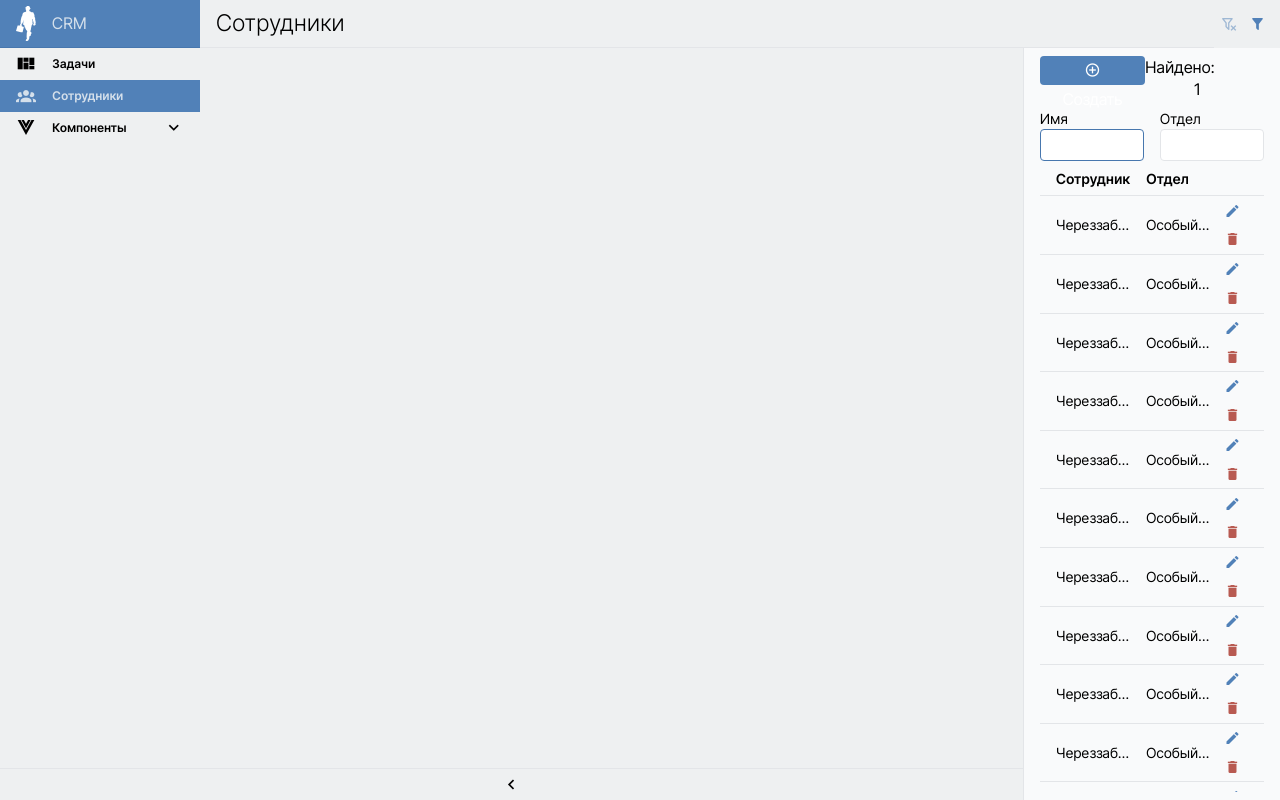
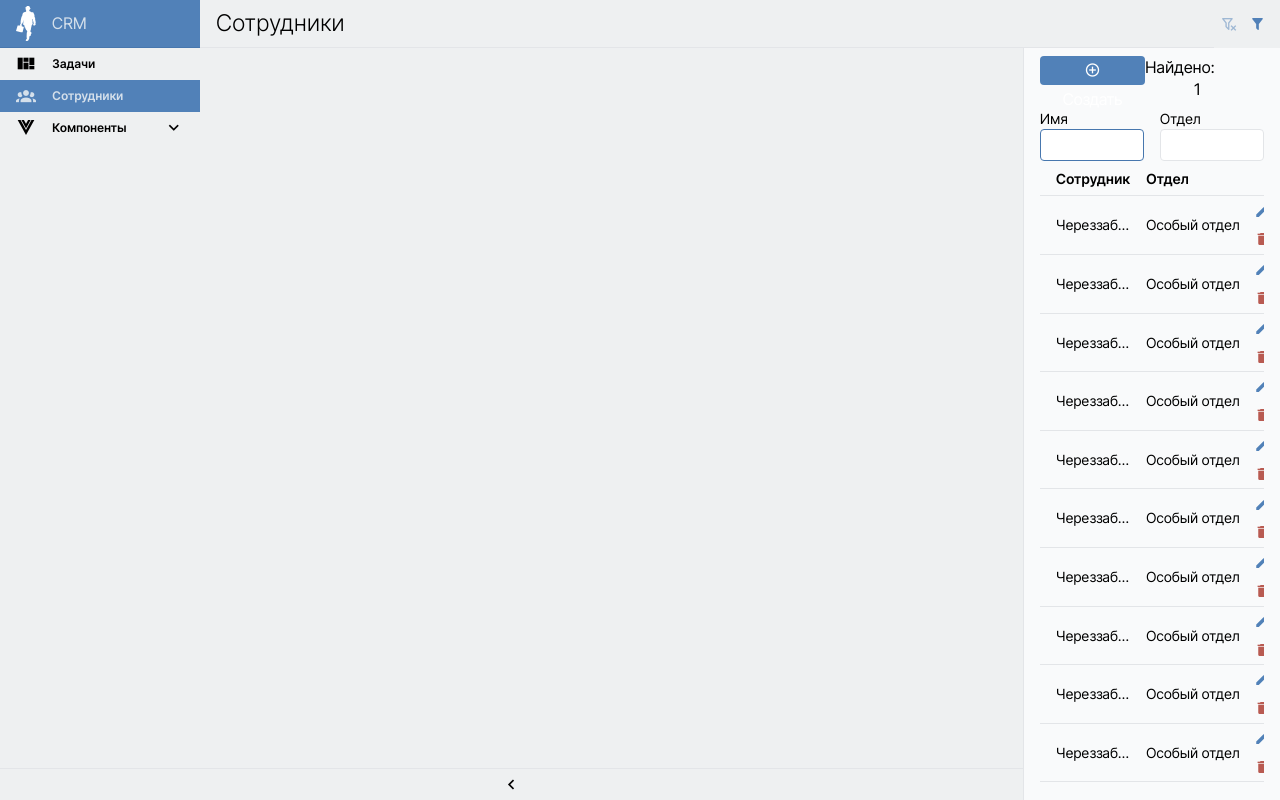
Before and after one commit to hardmagnett/big-company, a Vue app: page /employees in a window 1280 px wide. Built offline with nearby package versions, Linux system fonts and the light colour scheme.

Commit message:
Фикс таблиц

```diff
--- a/src/app/components/employees/EmployeeRow/EmployeeRow.vue
+++ b/src/app/components/employees/EmployeeRow/EmployeeRow.vue
@@ -28,18 +28,22 @@ const emit = defineEmits(["needToDeleteEmployee", "needToEditEmployee"]);
     width: 60px;
   }
   .employee-row__department {
-    width: 40px;
+    --width: 80px;
     @container style(--bp-sm-or-more) {
-      width: 200px;
+    --width: 200px;
+
+    width: var(--width);
+    max-width: var(--width);
+
     }
     @container style(--bp-lg-or-more) {
-      width: 300px;
+    --width: 300px;
     }
     @container style(--bp-xl-or-more) {
-      width: 400px;
+    --width: 400px;
     }
     @container style(--bp-xxl-or-more) {
-      width: 500px;
+      --width: 500px;
     }
   }
 }
```
